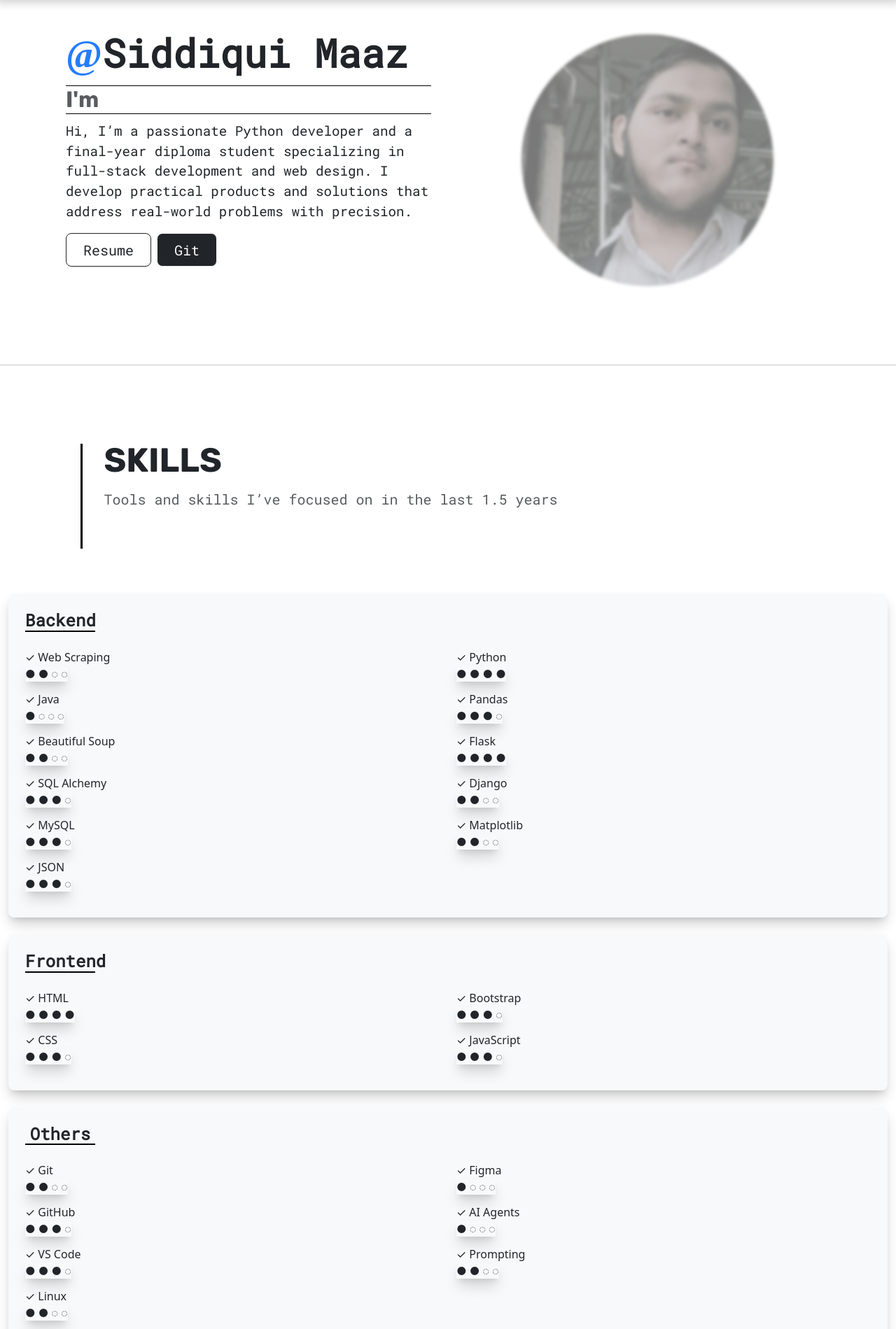
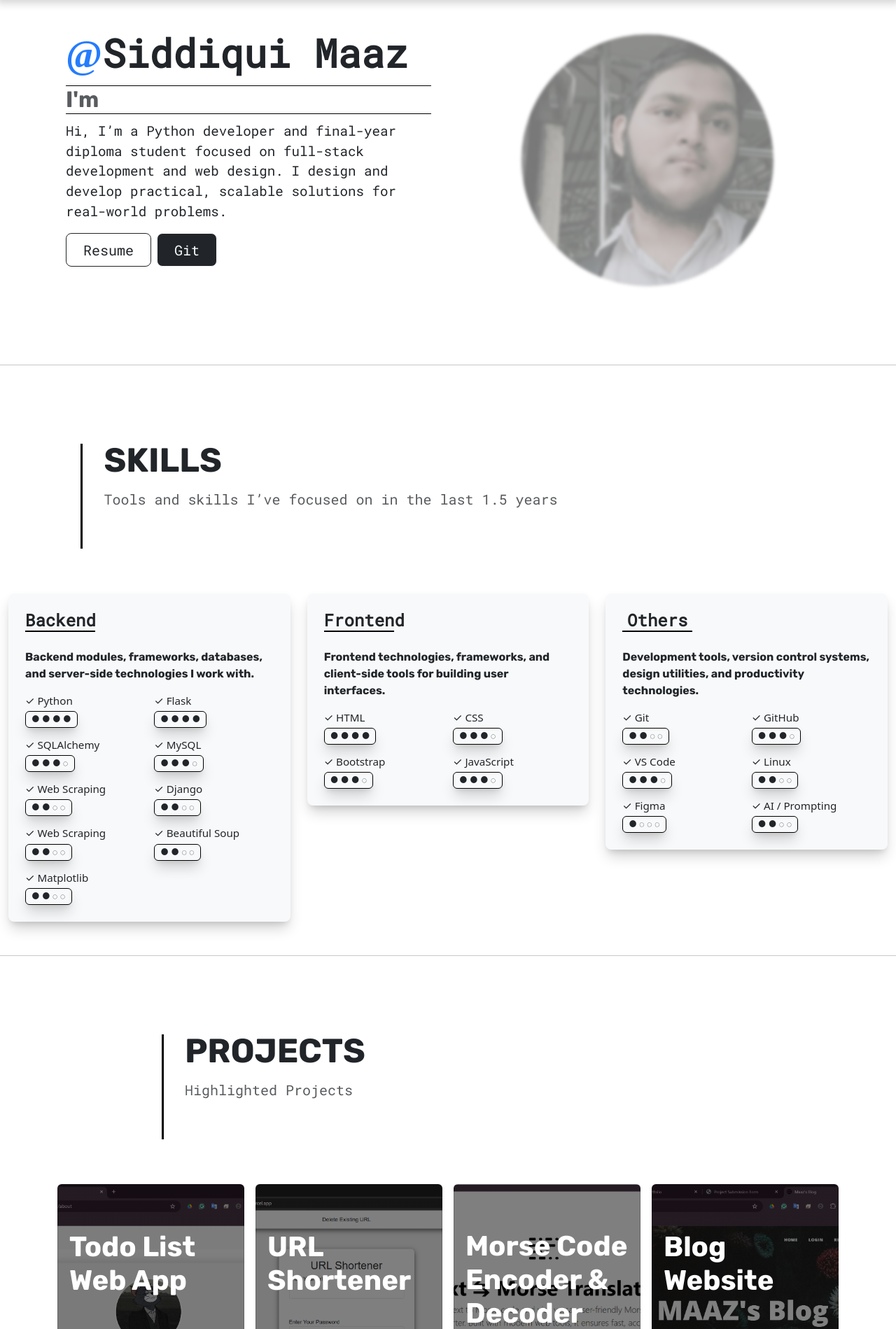
Before and after one commit to maazsiddiqui79/PORTFOLIO, a Flask app: page / in a window 1280 px wide. Shown: the part 77-1976 px from the top of the page at 70% size. Run offline with Flask 3, Linux system fonts and the light colour scheme; data comes from the database, SQL or seed files in the repository; some libraries are stand-ins or nearby versions.

Commit message:
Final Fix (Skills)

```diff
--- a/api/templates/index.html
+++ b/api/templates/index.html
@@ -70,6 +70,8 @@ block body %} {% block head %}
             "Python Full Stack Dev",
             "Frontend Developer",
             "Backend Developer",
+            "Flask Developer",
+            "Web Application Developer",
             "UI/UX Designer",
             "Data Analyst",
           ];
@@ -94,7 +96,7 @@ block body %} {% block head %}
             if (currentCharPosition > 0) {
               textElement.textContent = roleList[currentRoleIndex].substring(
                 0,
-                currentCharPosition - 1
+                currentCharPosition - 1,
               );
               currentCharPosition--;
               setTimeout(startErasing, 30);
@@ -109,12 +111,14 @@ block body %} {% block head %}
 
         <p
           id="typing-text"
-          style="font-size: 120%; font-family: 'Roboto Mono', monospace"
+          style="
+            font-size: 120%;
+            font-family: &quot;Roboto Mono&quot;, monospace;
+          "
         >
-          Hi, I’m a passionate Python developer and a final-year diploma student
-          specializing in full-stack development and web design. I develop
-          practical products and solutions that address real-world problems with
-          precision.
+          Hi, I’m a Python developer and final-year diploma student focused on
+          full-stack development and web design. I design and develop practical,
+          scalable solutions for real-world problems.
         </p>
 
         <div class="d-grid gap-2 d-md-flex justify-content-md-start">
--- a/api/templates/skills.html
+++ b/api/templates/skills.html
@@ -9,23 +9,33 @@
       max-width: 100%;
     }
 
-    /* Skill item spacing */
-    .skill-item {
-      margin-bottom: 12px;
+    /* GRID layout for skills */
+    .skills-grid {
+      display: grid;
+      grid-template-columns: repeat(auto-fit, minmax(140px, 1fr));
+      gap: 14px;
     }
 
-    .skill-level skillsdarkmode {
+    /* Individual skill item */
+    .skill-item {
+      font-size: 0.95rem;
+      line-height: 1.4;
+    }
+
+    /* FIXED selector (was wrong before) */
+    .skill-level.skillsdarkmode {
       display: inline-block;
       border: 1px solid black;
-      padding: 1.5px 6px;
-      border-radius: 5px;
-      font-size: 0.85rem;
+      padding: 2px 8px;
+      border-radius: 6px;
+      font-size: 0.8rem;
+      margin-top: 4px;
     }
   </style>
 </head>
 {% endblock %}
 
-<!-- Heading -->
+<!-- ================= HEADING ================= -->
 <section class="container-fluid">
   <div class="row py-lg-5 justify-content-center">
     <div
@@ -49,85 +59,70 @@
 <section class="container-fluid skills-wrapper mb-5">
   <div class="row g-4 justify-content-center">
 
-    <!-- ================= BACKEND ================= -->
-    <div class="col-12">
-      <div class="skillsdarkmode border-secondary rounded-3 p-4">
-        <h4
-          class="fw-bold mb-4 text-center skillsubheadingborder"
-          style="font-family: 'Roboto Mono', monospace"
-        >
+    <!-- BACKEND -->
+    <div class="col-12 col-lg-4">
+      <div class="darkmode border-secondary rounded-3 p-4 skills-card">
+        <h4 class="fw-bold mb-4 text-center skillsubheadingborder"
+            style="font-family: 'Roboto Mono', monospace">
           Backend
         </h4>
+        <p class="fw-bold"
+        style="font-family: 'Rubik', sans-serif">
+        Backend modules, frameworks, databases, and server-side technologies I work with.</p>
 
-        <!-- Split into 2 columns on large screens -->
-        <div class="row row-cols-1 row-cols-lg-2">
-
-          <div class="col">
-            <div class="skill-item">✓ Web Scraping <br><span class="skill-level skillsdarkmode">● ● ◌ ◌</span></div>
-            <div class="skill-item">✓ Java <br><span class="skill-level skillsdarkmode">● ◌ ◌ ◌</span></div>
-            <div class="skill-item">✓ Beautiful Soup <br><span class="skill-level skillsdarkmode">● ● ◌ ◌</span></div>
-            <div class="skill-item">✓ SQL Alchemy <br><span class="skill-level skillsdarkmode">● ● ● ◌</span></div>
-            <div class="skill-item">✓ MySQL <br><span class="skill-level skillsdarkmode">● ● ● ◌</span></div>
-            <div class="skill-item">✓ JSON <br><span class="skill-level skillsdarkmode">● ● ● ◌</span></div>
-          </div>
-
-          <div class="col">
-            <div class="skill-item">✓ Python <br><span class="skill-level skillsdarkmode">● ● ● ●</span></div>
-            <div class="skill-item">✓ Pandas <br><span class="skill-level skillsdarkmode">● ● ● ◌</span></div>
-            <div class="skill-item">✓ Flask <br><span class="skill-level skillsdarkmode">● ● ● ●</span></div>
-            <div class="skill-item">✓ Django <br><span class="skill-level skillsdarkmode">● ● ◌ ◌</span></div>
-            <div class="skill-item">✓ Matplotlib <br><span class="skill-level skillsdarkmode">● ● ◌ ◌</span></div>
-          </div>
-
+        <div class="skills-grid">
+          <div class="skill-item">✓ Python<br><span class="skill-level skillsdarkmode">● ● ● ●</span></div>
+          <div class="skill-item">✓ Flask<br><span class="skill-level skillsdarkmode">● ● ● ●</span></div>
+          <div class="skill-item">✓ SQLAlchemy<br><span class="skill-level skillsdarkmode">● ● ● ◌</span></div>
+          <div class="skill-item">✓ MySQL<br><span class="skill-level skillsdarkmode">● ● ● ◌</span></div>
+          <div class="skill-item">✓ Web Scraping<br><span class="skill-level skillsdarkmode">● ● ◌ ◌</span></div>
+          <div class="skill-item">✓ Django<br><span class="skill-level skillsdarkmode">● ● ◌ ◌</span></div>
+          <div class="skill-item">✓ Web Scraping<br><span class="skill-level skillsdarkmode">● ● ◌ ◌</span></div>
+          <div class="skill-item">✓ Beautiful Soup<br><span class="skill-level skillsdarkmode">● ● ◌ ◌</span></div>
+          <div class="skill-item">✓ Matplotlib<br><span class="skill-level skillsdarkmode">● ● ◌ ◌</span></div>
         </div>
       </div>
     </div>
 
-    <!-- ================= FRONTEND ================= -->
-    <div class="col-12">
-      <div class="skillsdarkmode border-secondary rounded-3 p-4">
-        <h4
-          class="fw-bold mb-4 text-center skillsubheadingborder"
-          style="font-family: 'Roboto Mono', monospace"
-        >
+    <!-- FRONTEND -->
+    <div class="col-12 col-lg-4">
+      <div class="skillsdarkmode border-secondary rounded-3 p-4 skills-card">
+        <h4 class="fw-bold mb-4 text-center skillsubheadingborder"
+            style="font-family: 'Roboto Mono', monospace">
           Frontend
         </h4>
+        <p class="fw-bold"
+        style="font-family: 'Rubik', sans-serif">
+        Frontend technologies, frameworks, and client-side tools for building user interfaces.</p>
 
-        <div class="row row-cols-1 row-cols-lg-2">
-          <div class="col">
-            <div class="skill-item">✓ HTML <br><span class="skill-level skillsdarkmode">● ● ● ●</span></div>
-            <div class="skill-item">✓ CSS <br><span class="skill-level skillsdarkmode">● ● ● ◌</span></div>
-          </div>
-          <div class="col">
-            <div class="skill-item">✓ Bootstrap <br><span class="skill-level skillsdarkmode">● ● ● ◌</span></div>
-            <div class="skill-item">✓ JavaScript <br><span class="skill-level skillsdarkmode">● ● ● ◌</span></div>
-          </div>
+
+        <div class="skills-grid">
+          <div class="skill-item">✓ HTML<br><span class="skill-level skillsdarkmode">● ● ● ●</span></div>
+          <div class="skill-item">✓ CSS<br><span class="skill-level skillsdarkmode">● ● ● ◌</span></div>
+          <div class="skill-item">✓ Bootstrap<br><span class="skill-level skillsdarkmode">● ● ● ◌</span></div>
+          <div class="skill-item">✓ JavaScript<br><span class="skill-level skillsdarkmode">● ● ● ◌</span></div>
         </div>
       </div>
     </div>
 
-    <!-- ================= OTHERS ================= -->
-    <div class="col-12">
-      <div class="skillsdarkmode border-secondary rounded-3 p-4">
-        <h4
-          class="fw-bold mb-4 text-center skillsubheadingborder"
-          style="font-family: 'Roboto Mono', monospace"
-        >
+    <!-- OTHERS -->
+    <div class="col-12 col-lg-4">
+      <div class="darkmode border-secondary rounded-3 p-4 skills-card">
+        <h4 class="fw-bold mb-4 text-center skillsubheadingborder"
+            style="font-family: 'Roboto Mono', monospace">
           Others
         </h4>
+        <p class="fw-bold"
+        style="font-family: 'Rubik', sans-serif">
+        Development tools, version control systems, design utilities, and productivity technologies.</p>
 
-        <div class="row row-cols-1 row-cols-lg-2">
-          <div class="col">
-            <div class="skill-item">✓ Git <br><span class="skill-level skillsdarkmode">● ● ◌ ◌</span></div>
-            <div class="skill-item">✓ GitHub <br><span class="skill-level skillsdarkmode">● ● ● ◌</span></div>
-            <div class="skill-item">✓ VS Code <br><span class="skill-level skillsdarkmode">● ● ● ◌</span></div>
-            <div class="skill-item">✓ Linux <br><span class="skill-level skillsdarkmode">● ● ◌ ◌</span></div>
-          </div>
-          <div class="col">
-            <div class="skill-item">✓ Figma <br><span class="skill-level skillsdarkmode">● ◌ ◌ ◌</span></div>
-            <div class="skill-item">✓ AI Agents <br><span class="skill-level skillsdarkmode">● ◌ ◌ ◌</span></div>
-            <div class="skill-item">✓ Prompting <br><span class="skill-level skillsdarkmode">● ● ◌ ◌</span></div>
-          </div>
+        <div class="skills-grid">
+          <div class="skill-item">✓ Git<br><span class="skill-level skillsdarkmode">● ● ◌ ◌</span></div>
+          <div class="skill-item">✓ GitHub<br><span class="skill-level skillsdarkmode">● ● ● ◌</span></div>
+          <div class="skill-item">✓ VS Code<br><span class="skill-level skillsdarkmode">● ● ● ◌</span></div>
+          <div class="skill-item">✓ Linux<br><span class="skill-level skillsdarkmode">● ● ◌ ◌</span></div>
+          <div class="skill-item">✓ Figma<br><span class="skill-level skillsdarkmode">● ◌ ◌ ◌</span></div>
+          <div class="skill-item">✓ AI / Prompting<br><span class="skill-level skillsdarkmode">● ● ◌ ◌</span></div>
         </div>
       </div>
     </div>
```
